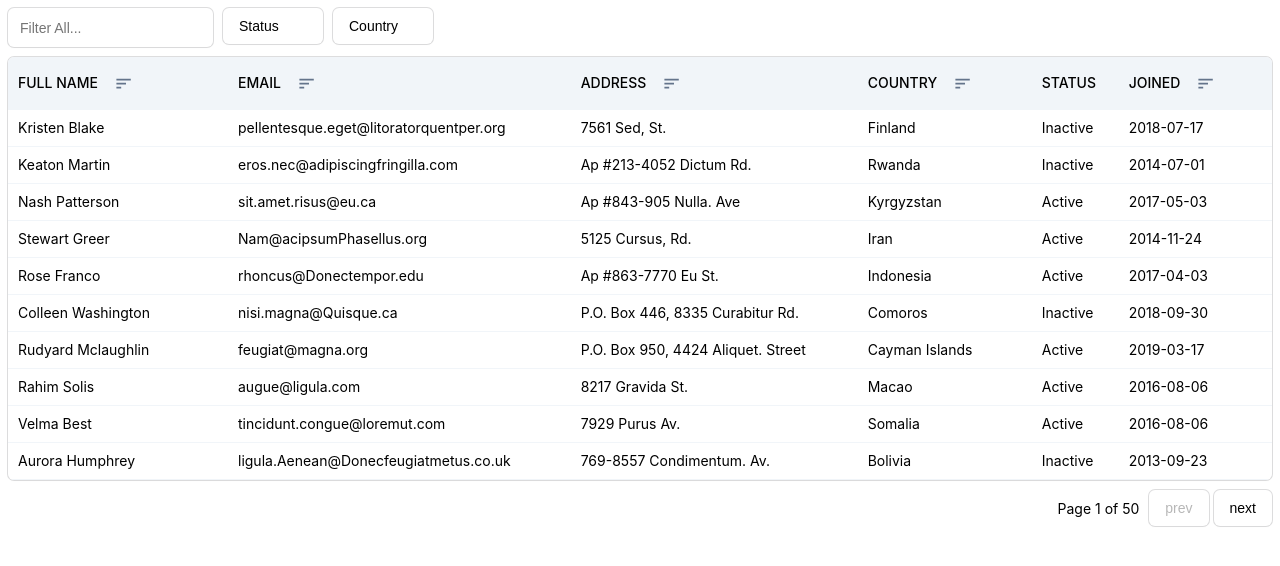
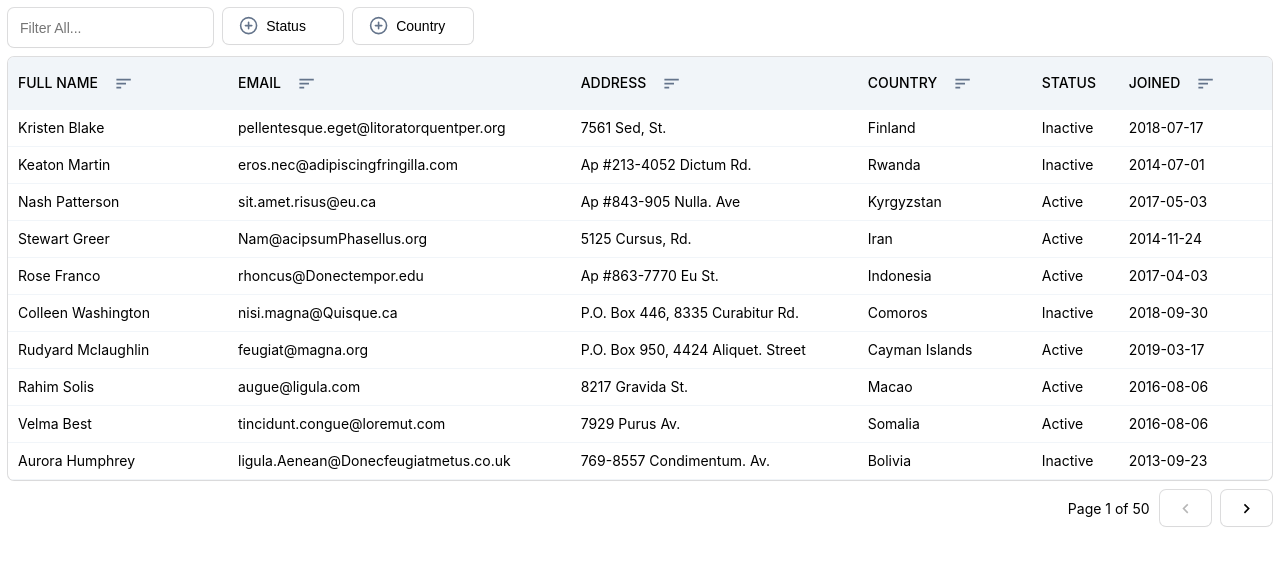
Before and after one commit to shirshak90/frontend-task, a React (Vite) app: page / in a window 1280 px wide. Shown: the top 566 px of the page. Built offline with nearby package versions, Linux system fonts and the light colour scheme.

Commit message:
added icons

```diff
--- a/src/components/data-table-pagination.tsx
+++ b/src/components/data-table-pagination.tsx
@@ -1,3 +1,5 @@
+import { MdNavigateNext, MdNavigateBefore } from "react-icons/md";
+
 import { Button } from "./button";
 import { useTableContext } from "../context/table-context/table-context";
 
@@ -16,7 +18,7 @@ export function DataTablePagination() {
           onClick={() => table.previousPage()}
           disabled={!table.getCanPreviousPage()}
         >
-          prev
+          <MdNavigateBefore className="icon" />
         </Button>
 
         <Button
@@ -24,7 +26,7 @@ export function DataTablePagination() {
           onClick={() => table.nextPage()}
           disabled={!table.getCanNextPage()}
         >
-          next
+          <MdNavigateNext className="icon" />
         </Button>
       </div>
     </div>
--- a/src/index.css
+++ b/src/index.css
@@ -20,6 +20,10 @@
   --radius: 0.5rem;
 
   --box-shadow: rgba(0, 0, 0, 0.02) 0px 1px 3px 0px, rgba(27, 31, 35, 0.15) 0px 0px 0px 1px;
+}
+
+.icon {
+  font-size: 1.2rem;
 }
 
 input {
@@ -146,7 +150,7 @@ td {
 .button-group {
   display: flex;
   align-items: center;
-  gap: 5px;
+  gap: 10px;
 }
 
 .data-table-header {
--- a/src/pages/users/components/users-active-filter.tsx
+++ b/src/pages/users/components/users-active-filter.tsx
@@ -1,5 +1,7 @@
 import Dropdown from "rc-dropdown";
 import Menu, { Item as MenuItem } from "rc-menu";
+import { FiPlusCircle } from "react-icons/fi";
+
 import { useTableContext } from "../../../context/table-context/table-context";
 import { Button } from "../../../components/button";
 
@@ -35,11 +37,15 @@ export function UsersActiveFilter() {
         }
         animation="slide-up"
       >
-        <Button style={{ width: 100 }}>
+        <Button style={{ width: 120 }}>
           {options
             .filter((item) => selectedValues === item.value)
             .map((item) => item.label)}
-          {!selectedValues && "Status"}
+          {!selectedValues && (
+            <>
+              <FiPlusCircle className="data-table-header-icon" /> Status
+            </>
+          )}
         </Button>
       </Dropdown>
     </>
--- a/src/pages/users/components/users-country-filter.tsx
+++ b/src/pages/users/components/users-country-filter.tsx
@@ -1,5 +1,7 @@
 import Dropdown from "rc-dropdown";
 import Menu, { Item as MenuItem } from "rc-menu";
+import { FiPlusCircle } from "react-icons/fi";
+
 import { useTableContext } from "../../../context/table-context/table-context";
 import { Button } from "../../../components/button";
 
@@ -35,12 +37,16 @@ export function UsersCountryFilter() {
         }
         animation="slide-up"
       >
-        <button style={{ width: 100 }}>
+        <button style={{ width: 120 }}>
           {options
             .filter((item) => selectedValues === item.value)
             .map((item) => item.label)}
 
-          {!selectedValues && "Country"}
+          {!selectedValues && (
+            <>
+              <FiPlusCircle className="data-table-header-icon" /> Country
+            </>
+          )}
         </button>
       </Dropdown>
     </>
```
